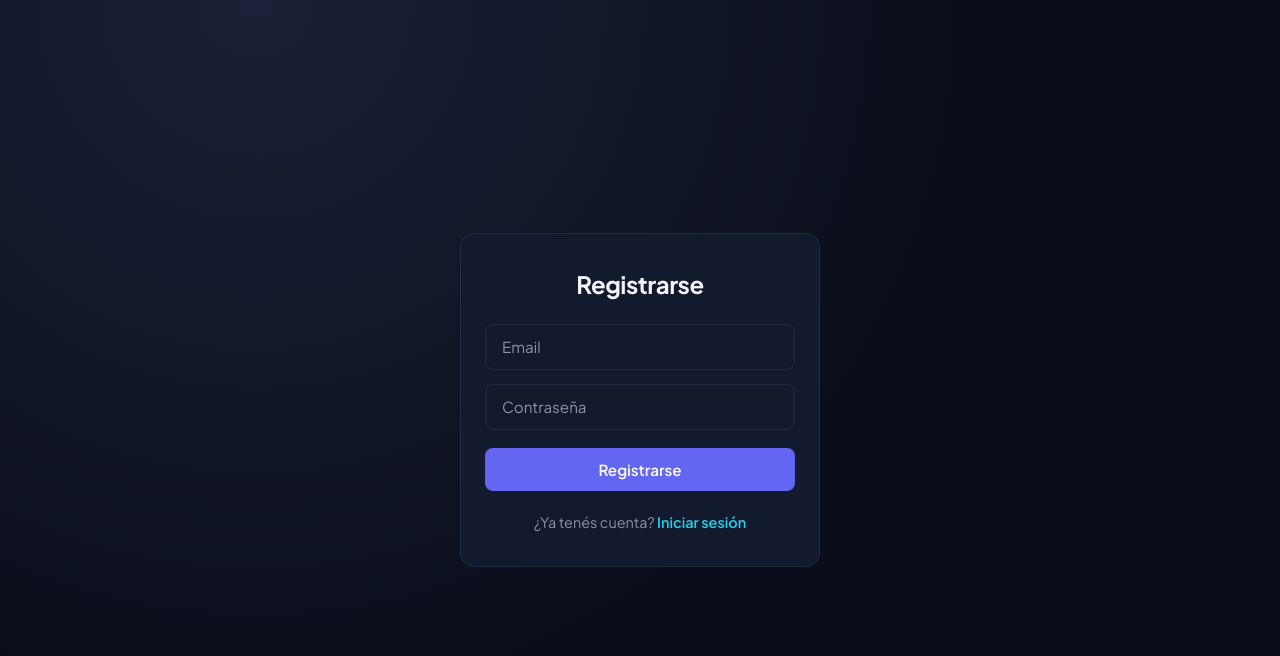
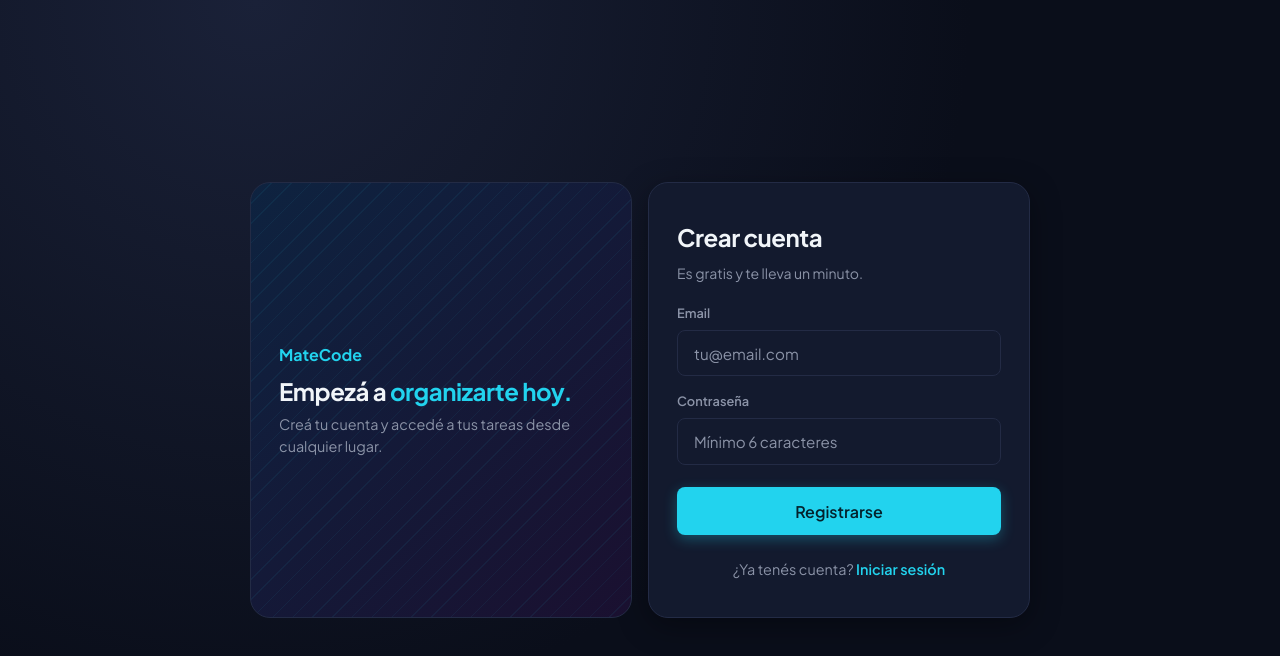
Before and after one commit to GonzaloB1/ProyectoM4_GonzaloBastias, a React (Vite) app: page /register in a window 1280 px wide. Shown: the top 656 px of the page. Built offline with nearby package versions, Linux system fonts and the light colour scheme; no server answers.

Commit message:
Rediseño completo de UI: panel de marca en auth, layout de tarjetas en Tasks, mobile-first

```diff
--- a/src/components/logoutButton.tsx
+++ b/src/components/logoutButton.tsx
@@ -10,7 +10,7 @@ export function LogoutButton() {
   }
 
   return (
-    <button onClick={handleLogout}>
+    <button className="btn-secondary" onClick={handleLogout}>
       Cerrar sesión
     </button>
   );
--- a/src/components/taskForm.tsx
+++ b/src/components/taskForm.tsx
@@ -30,9 +30,10 @@ export function TaskForm() {
         value={title}
         onChange={(e) => setTitle(e.target.value)}
       />
-      <button type="submit" disabled={loading || !title.trim()}>
-        Agregar
+      <button className="btn-primary" type="submit" disabled={loading || !title.trim()}>
+      Agregar
       </button>
+
     </form>
   );
 }
--- a/src/pages/AuthForm.css
+++ b/src/pages/AuthForm.css
@@ -3,41 +3,107 @@
   align-items: center;
   justify-content: center;
   min-height: 100vh;
-  padding: var(--spacing);
+  padding: 1.5rem;
+}
+
+.auth-container {
+  display: flex;
+  flex-direction: column;
+  width: 100%;
+  max-width: 420px;
+  gap: 1rem;
+}
+
+.auth-brand {
+  position: relative;
+  overflow: hidden;
+  border-radius: var(--radius-lg);
+  border: 1px solid var(--color-border);
+  padding: 2rem 1.75rem;
+  background:
+    repeating-linear-gradient(
+      135deg,
+      rgba(34, 211, 238, 0.06) 0px,
+      rgba(34, 211, 238, 0.06) 1px,
+      transparent 1px,
+      transparent 14px
+    ),
+    linear-gradient(135deg, #0e2340 0%, #1a1030 100%);
+}
+
+.auth-brand .brand-name {
+  color: var(--color-accent);
+  font-weight: 700;
+  font-size: 1rem;
+  margin-bottom: 0.6rem;
+}
+
+.auth-brand h2 {
+  font-size: 1.5rem;
+  line-height: 1.25;
+  margin-bottom: 0.5rem;
+}
+
+.auth-brand h2 .highlight {
+  color: var(--color-accent);
+}
+
+.auth-brand p {
+  font-size: 0.9rem;
 }
 
 .auth-form {
   display: flex;
   flex-direction: column;
-  gap: 0.85rem;
-  width: 100%;
-  max-width: 360px;
+  gap: 1rem;
   background-color: var(--color-surface);
-  padding: 2rem 1.5rem;
-  border-radius: var(--radius);
+  padding: 2.25rem 1.75rem;
+  border-radius: var(--radius-lg);
   border: 1px solid var(--color-border);
+  box-shadow: var(--shadow-soft);
 }
 
 .auth-form h1 {
-  text-align: center;
-  margin-bottom: 0.5rem;
   font-size: 1.5rem;
 }
 
+.auth-form .subtitle {
+  font-size: 0.88rem;
+  margin-top: -0.5rem;
+  margin-bottom: 0.25rem;
+}
+
+.field-group {
+  display: flex;
+  flex-direction: column;
+  gap: 0.4rem;
+}
+
+.field-group label {
+  font-size: 0.8rem;
+  font-weight: 600;
+  color: var(--color-text-muted);
+}
+
 .auth-form button[type="submit"] {
-  background-color: var(--color-primary);
-  color: white;
-  padding: 0.75rem;
-  margin-top: 0.25rem;
+  background-color: var(--color-accent);
+  color: #04222c;
+  padding: 0.85rem;
+  margin-top: 0.4rem;
+  font-size: 1rem;
+  box-shadow: 0 4px 14px rgba(34, 211, 238, 0.3);
 }
 
 .auth-form button[type="submit"]:hover:not(:disabled) {
-  background-color: var(--color-primary-hover);
+  filter: brightness(1.08);
 }
 
 .auth-form .error {
   color: var(--color-error);
-  font-size: 0.9rem;
+  background-color: var(--color-error-soft);
+  padding: 0.6rem 0.85rem;
+  border-radius: var(--radius-sm);
+  font-size: 0.85rem;
   text-align: center;
 }
 
@@ -47,3 +113,23 @@
   color: var(--color-text-muted);
   margin-top: 0.5rem;
 }
+
+/* Mobile-first: por defecto todo apilado. A partir de 720px, panel de marca al lado del form */
+@media (min-width: 720px) {
+  .auth-container {
+    flex-direction: row;
+    max-width: 780px;
+    align-items: stretch;
+  }
+
+  .auth-brand,
+  .auth-form {
+    flex: 1;
+  }
+
+  .auth-brand {
+    display: flex;
+    flex-direction: column;
+    justify-content: center;
+  }
+}
--- a/src/pages/Login.tsx
+++ b/src/pages/Login.tsx
@@ -33,24 +33,42 @@ export function Login() {
 
   return (
     <div className="auth-page">
+      <div className="auth-container">
+        <div className="auth-brand">
+          <p className="brand-name">MateCode</p>
+          <h2>
+            Tus tareas, <span className="highlight">en un solo lugar.</span>
+          </h2>
+          <p>Organizá tus tareas y mantené el foco sin distracciones.</p>
+        </div>
+
         <form className="auth-form" onSubmit={handleSubmit}>
           <h1>Iniciar sesión</h1>
+          <p className="subtitle">Ingresá a tu cuenta para ver tus tareas.</p>
 
+          <div className="field-group">
+            <label htmlFor="email">Email</label>
             <input
+              id="email"
               type="email"
-          placeholder="Email"
+              placeholder="tu@email.com"
               value={email}
               onChange={(e) => setEmail(e.target.value)}
               required
             />
+          </div>
 
+          <div className="field-group">
+            <label htmlFor="password">Contraseña</label>
             <input
+              id="password"
               type="password"
-          placeholder="Contraseña"
+              placeholder="Tu contraseña"
               value={password}
               onChange={(e) => setPassword(e.target.value)}
               required
             />
+          </div>
 
           {error && <p className="error">{error}</p>}
 
@@ -59,9 +77,10 @@ export function Login() {
           </button>
 
           <p className="switch-link">
-          ¿No tenés cuenta? <Link to="/register">Registrate</Link>
+            ¿No tenés cuenta? <Link to="/register">Crear cuenta</Link>
           </p>
         </form>
       </div>
+    </div>
   );
 }
--- a/src/pages/Register.tsx
+++ b/src/pages/Register.tsx
@@ -38,24 +38,42 @@ export function Register() {
 
   return (
     <div className="auth-page">
+      <div className="auth-container">
+        <div className="auth-brand">
+          <p className="brand-name">MateCode</p>
+          <h2>
+            Empezá a <span className="highlight">organizarte hoy.</span>
+          </h2>
+          <p>Creá tu cuenta y accedé a tus tareas desde cualquier lugar.</p>
+        </div>
+
         <form className="auth-form" onSubmit={handleSubmit}>
-        <h1>Registrarse</h1>
+          <h1>Crear cuenta</h1>
+          <p className="subtitle">Es gratis y te lleva un minuto.</p>
 
+          <div className="field-group">
+            <label htmlFor="email">Email</label>
             <input
+              id="email"
               type="email"
-          placeholder="Email"
+              placeholder="tu@email.com"
               value={email}
               onChange={(e) => setEmail(e.target.value)}
               required
             />
+          </div>
 
+          <div className="field-group">
+            <label htmlFor="password">Contraseña</label>
             <input
+              id="password"
               type="password"
-          placeholder="Contraseña"
+              placeholder="Mínimo 6 caracteres"
               value={password}
               onChange={(e) => setPassword(e.target.value)}
               required
             />
+          </div>
 
           {error && <p className="error">{error}</p>}
 
@@ -68,5 +86,6 @@ export function Register() {
           </p>
         </form>
       </div>
+    </div>
   );
 }
--- /dev/null
+++ b/src/pages/Tasks.css
@@ -0,0 +1,165 @@
+.tasks-page {
+  max-width: 1100px;
+  margin: 0 auto;
+  padding: 1.5rem 1.25rem 3rem;
+  width: 100%;
+}
+
+.tasks-topbar {
+  display: flex;
+  align-items: center;
+  justify-content: space-between;
+  gap: 1rem;
+  margin-bottom: 2rem;
+  padding-bottom: 1.25rem;
+  border-bottom: 1px solid var(--color-border);
+  flex-wrap: wrap;
+}
+
+.tasks-topbar .brand-name {
+  color: var(--color-accent);
+  font-weight: 700;
+  font-size: 1.1rem;
+}
+
+.tasks-topbar .user-info p {
+  font-size: 0.8rem;
+  margin-top: 0.1rem;
+}
+
+.tasks-grid {
+  display: flex;
+  flex-direction: column;
+  gap: 1.25rem;
+}
+
+.card {
+  background-color: var(--color-surface);
+  border: 1px solid var(--color-border);
+  border-radius: var(--radius-lg);
+  padding: 1.5rem;
+  box-shadow: var(--shadow-soft);
+}
+
+.card h2 {
+  font-size: 1.05rem;
+  margin-bottom: 1rem;
+}
+
+.task-form {
+  display: flex;
+  flex-direction: column;
+  gap: 0.75rem;
+}
+
+.btn-primary {
+  background-color: var(--color-accent);
+  color: #04222c;
+  padding: 0.8rem;
+  box-shadow: 0 4px 14px rgba(34, 211, 238, 0.25);
+}
+
+.btn-primary:hover:not(:disabled) {
+  filter: brightness(1.08);
+}
+
+.btn-secondary {
+  background-color: transparent;
+  border: 1px solid var(--color-border);
+  color: var(--color-text);
+  padding: 0.55rem 1rem;
+  font-size: 0.85rem;
+}
+
+.btn-secondary:hover:not(:disabled) {
+  background-color: var(--color-surface-hover);
+}
+
+.task-list {
+  list-style: none;
+  display: flex;
+  flex-direction: column;
+  gap: 0.6rem;
+}
+
+.task-item {
+  display: flex;
+  align-items: center;
+  gap: 0.75rem;
+  background-color: var(--color-bg);
+  border: 1px solid var(--color-border);
+  border-radius: var(--radius);
+  padding: 0.85rem 1rem;
+}
+
+.task-item input[type="checkbox"] {
+  width: 1.15rem;
+  height: 1.15rem;
+  accent-color: var(--color-accent);
+  flex-shrink: 0;
+  cursor: pointer;
+}
+
+.task-item span {
+  flex: 1;
+  word-break: break-word;
+  font-size: 0.92rem;
+}
+
+.task-item.completed span {
+  color: var(--color-text-muted);
+  text-decoration: line-through;
+}
+
+.task-item .btn-delete {
+  background: none;
+  color: var(--color-text-muted);
+  font-size: 0.8rem;
+  padding: 0.3rem 0.5rem;
+  flex-shrink: 0;
+}
+
+.task-item .btn-delete:hover {
+  color: var(--color-error);
+}
+
+.empty-state {
+  text-align: center;
+  padding: 2rem 1rem;
+  color: var(--color-text-muted);
+  font-size: 0.88rem;
+}
+
+.email-card {
+  display: flex;
+  align-items: center;
+  justify-content: space-between;
+  gap: 1rem;
+  flex-wrap: wrap;
+}
+
+.email-card p {
+  font-size: 0.85rem;
+}
+
+.email-status {
+  font-size: 0.82rem;
+  color: var(--color-success);
+}
+
+@media (min-width: 800px) {
+  .tasks-grid {
+    flex-direction: row;
+    align-items: flex-start;
+  }
+
+  .tasks-grid .card-form {
+    flex: 0 0 320px;
+    position: sticky;
+    top: 1.5rem;
+  }
+
+  .tasks-grid .card-list {
+    flex: 1;
+  }
+}
--- a/src/pages/Tasks.tsx
+++ b/src/pages/Tasks.tsx
@@ -5,6 +5,7 @@ import { TaskList } from "../components/TaskList";
 import { useAuth } from "../features/auth/useAuth";
 import { useTasks } from "../hooks/useTasks";
 import { sendTaskSummary } from "../services/emailService";
+import "./Tasks.css";
 
 export function Tasks() {
   const { user } = useAuth();
@@ -29,19 +30,39 @@ export function Tasks() {
   }
 
   return (
-    <div>
-      <h1>Mis tareas</h1>
-      <p>Sesión activa: {user?.email}</p>
-      <LogoutButton />
+    <div className="tasks-page">
+      <div className="tasks-topbar">
+        <div>
+          <p className="brand-name">MateCode</p>
+          <div className="user-info">
+            <p>Sesión activa: {user?.email}</p>
+          </div>
+        </div>
+        <LogoutButton />
+      </div>
 
-      <TaskForm />
+      <div className="tasks-grid">
+        <div className="card card-form">
+          <h2>Nueva tarea</h2>
+          <TaskForm />
+        </div>
 
-      {loading ? <p>Cargando tareas...</p> : <TaskList tasks={tasks} />}
+        <div className="card card-list">
+          <h2>Mis tareas</h2>
+          {loading ? <p className="empty-state">Cargando tareas...</p> : <TaskList tasks={tasks} />}
 
-      <button onClick={handleSendSummary} disabled={sendingEmail || tasks.length === 0}>
-        {sendingEmail ? "Enviando..." : "Enviar resumen por email"}
-      </button>
-      {emailStatus && <p>{emailStatus}</p>}
+          <div className="email-card" style={{ marginTop: "1.5rem", paddingTop: "1.25rem", borderTop: "1px solid var(--color-border)" }}>
+            <div>
+              <p style={{ fontWeight: 600, marginBottom: "0.2rem", color: "var(--color-text)" }}>Resumen por email</p>
+              <p>Recibí un resumen de tus tareas en tu correo.</p>
+            </div>
+            <button className="btn-secondary" onClick={handleSendSummary} disabled={sendingEmail || tasks.length === 0}>
+              {sendingEmail ? "Enviando..." : "Enviar resumen"}
+            </button>
+          </div>
+          {emailStatus && <p className="email-status">{emailStatus}</p>}
+        </div>
+      </div>
     </div>
   );
 }
```
Also changed, not shown: src/components/tasklist.tsx (+7 -7 lines). Lines whose indentation alone changed are shown as unchanged.
